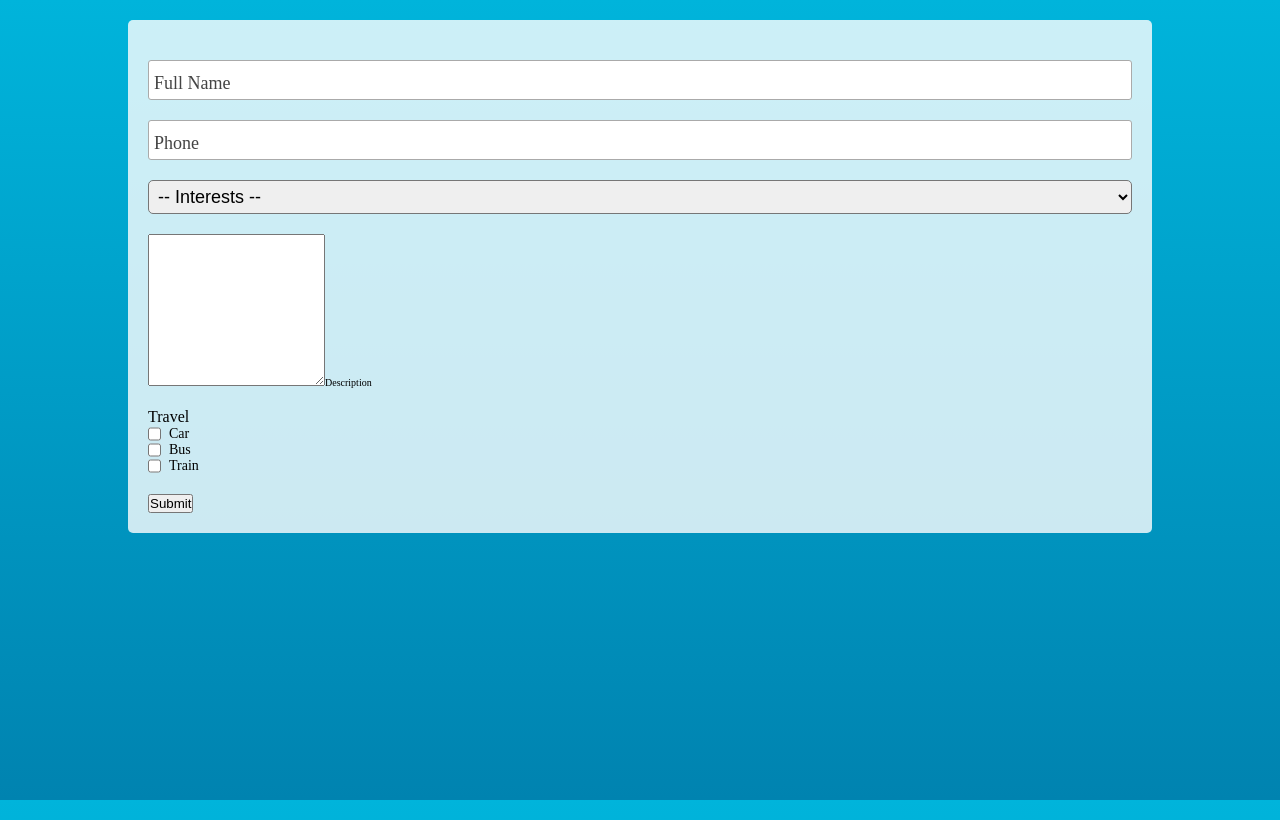
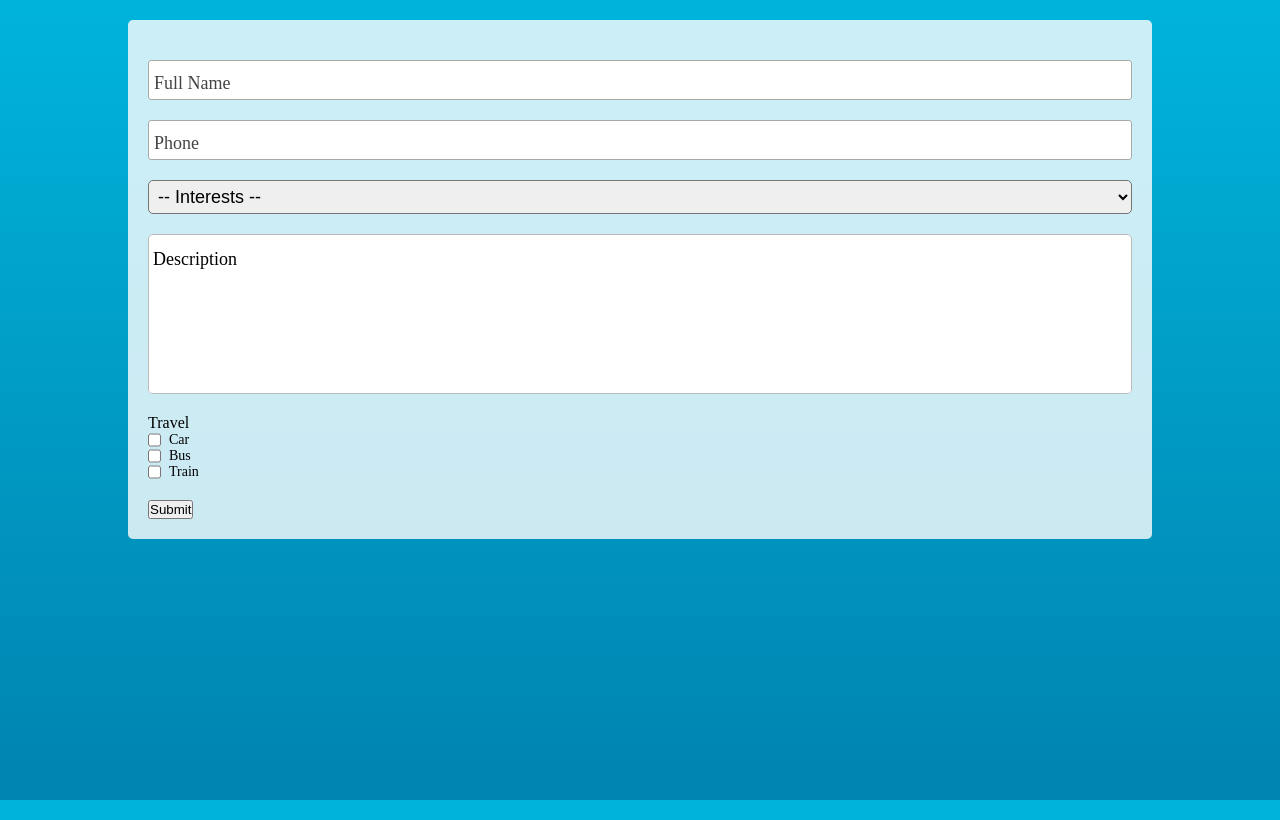
Before and after one commit to hjb1694/br_dynamic_fields, a Vue app: page / in a window 1280 px wide. Built offline with nearby package versions, Linux system fonts and the light colour scheme.

Commit message:
style textarea

```diff
--- a/src/components/TextareaInput.vue
+++ b/src/components/TextareaInput.vue
@@ -5,6 +5,7 @@
         :value="modelValue"
         class="textarea-input__field"
         rows="10"
+        placeholder=" "
         ></textarea>
         <label class="textarea-input__label">{{ label }}</label>
     </div>
@@ -29,3 +30,43 @@
         }
     }
 </script>
+
+<style lang="scss" scoped>
+    .textarea-input {
+        position:relative;
+        background:#fff;
+        height:16rem;
+        border:1px solid #bbb;
+        border-radius:5px;
+        overflow: hidden;
+
+        &__field {
+            height:14.5rem;
+            position:absolute;
+            bottom:0;
+            left:0;
+            width:100%;
+            outline:none;
+            border:none;
+            padding:4px;
+            font-family: inherit;
+            font-size:1.6rem;
+            resize:none;
+        }
+
+        &__label {
+            position:absolute;
+            top:1.4rem;
+            left:4px;
+            pointer-events: none;
+            font-size:1.8rem;
+            transition:all .3s;
+        }
+
+        &__field:focus + .textarea-input__label,
+        &__field:not(:placeholder-shown) + .textarea-input__label {
+            font-size:1.3rem;
+            transform:translateY(-1rem);
+        }
+    }
+</style>
```
